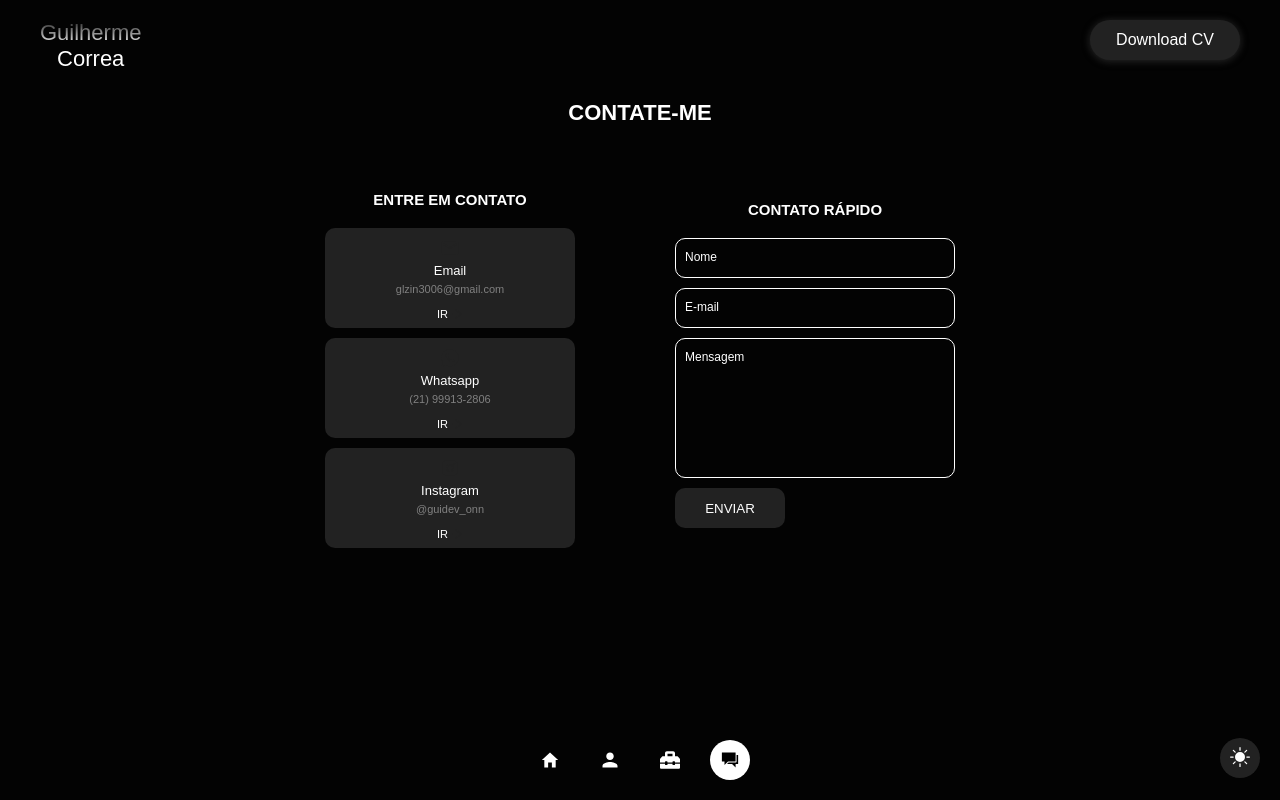
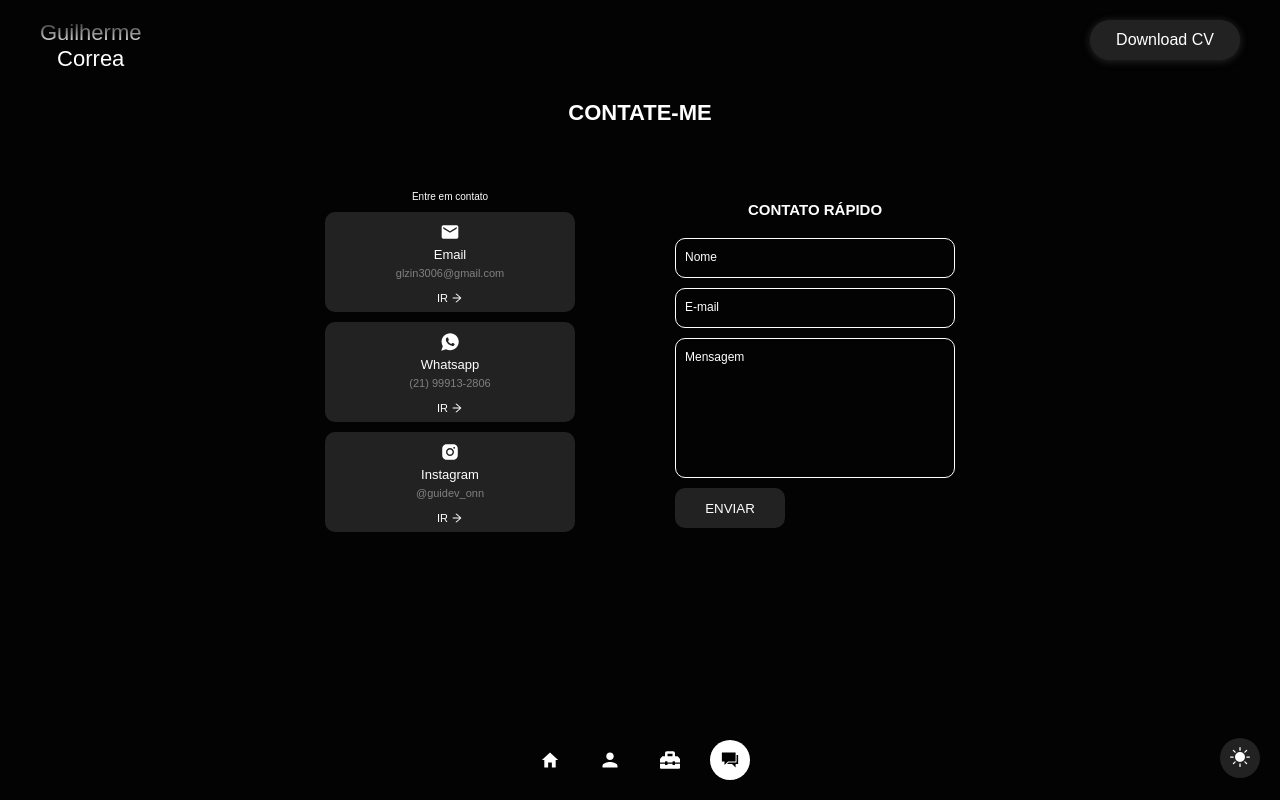
Before and after one commit to GuilhermeDevv/portfolio2.0, a React (Vite) app: page /Contact in a window 1280 px wide. Built offline with nearby package versions, Linux system fonts and the light colour scheme.

Commit message:
change icon color e bug fix

```diff
--- a/src/components/ContactComponent/styles.ts
+++ b/src/components/ContactComponent/styles.ts
@@ -43,10 +43,10 @@ export const GoTo = styled.div`
   @media (max-width: 767px) {
     flex-direction: row;
   }
-  & h4 {
+  & h2 {
     position: relative;
+    color: ${({ theme }) => theme.colors.destaque};
     font-size: 15px;
-    color: white;
     font-weight: bolder;
     text-transform: uppercase;
     padding-bottom: 10px;
@@ -67,9 +67,9 @@ export const InfoTalk = styled.div`
   border-radius: 10px;
   gap: 5px;
   animation: InfoTalkTransition forwards;
-  & & svg,
+  & svg,
   path {
-    color: ${({ theme }) => theme.colors.backgroundButton};
+    color: ${({ theme }) => theme.colors.destaque};
   }
   @media (max-width: 767px) {
     @keyframes InfoTalkTransition {
```
